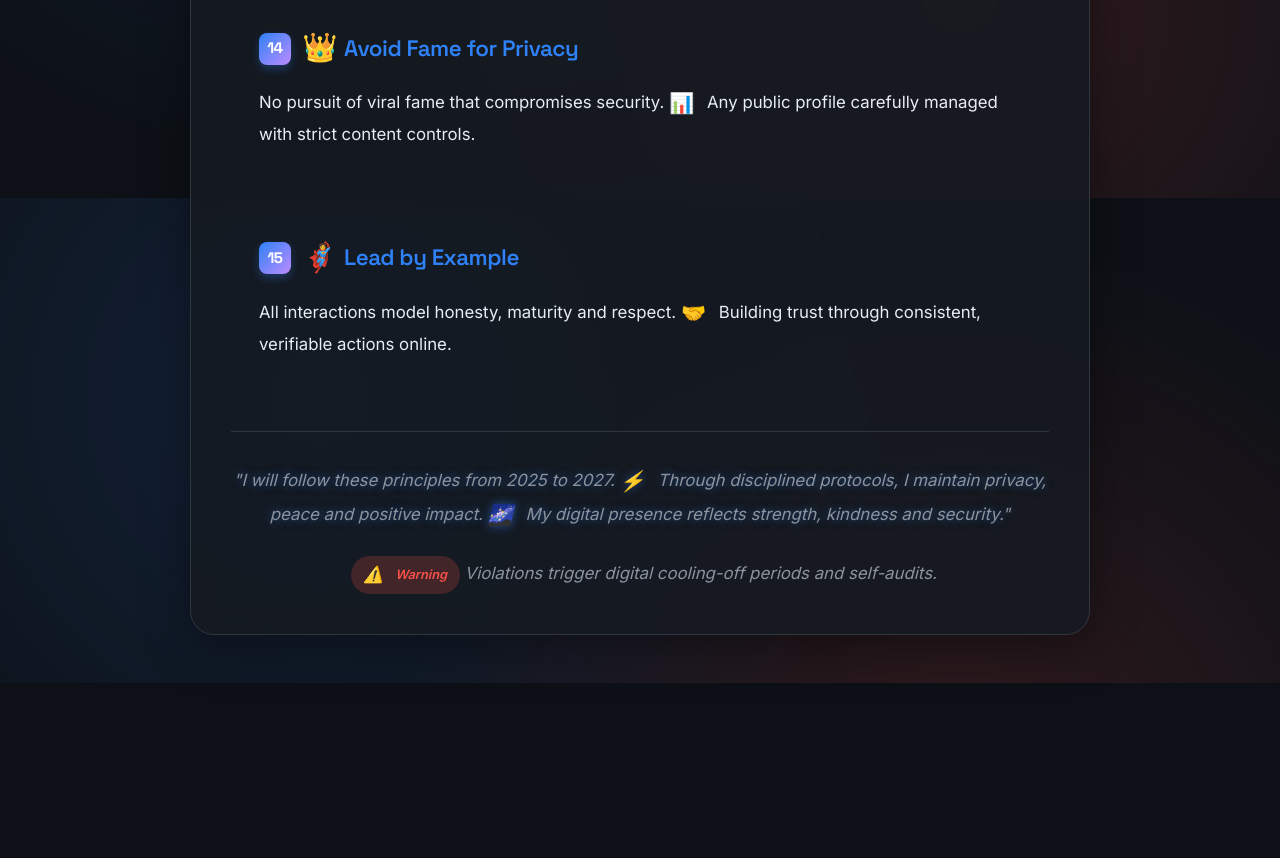
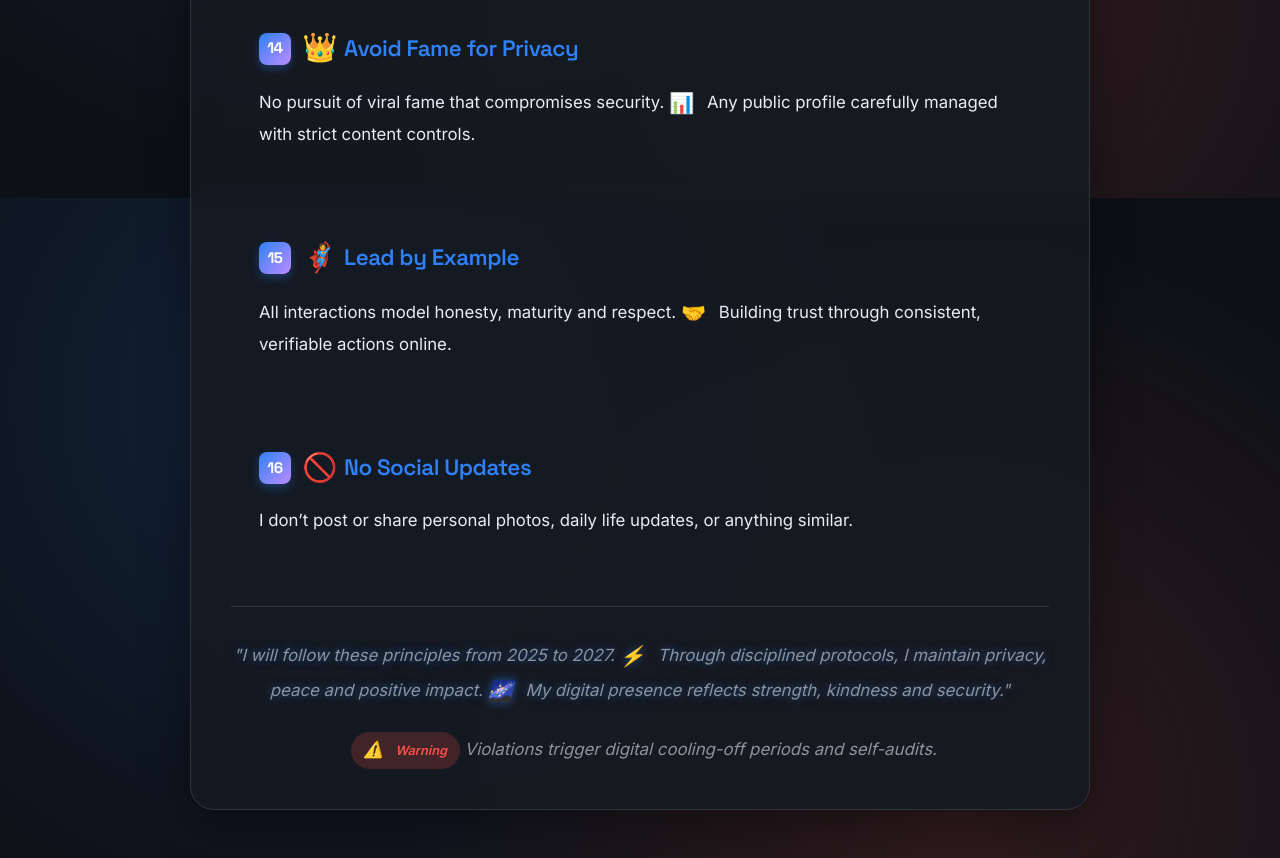
Before and after one commit to FasterSoftwareDeveloper/Personal-Online-Privacy-Behavior-Rules, a plain HTML site: page index.html in a window 1280 px wide. Shown: the part 3002-3860 px from the top of the page. Before the commit the page ends 3685 px from the top, so only its background shows below. Drawn offline with Linux system fonts and the light colour scheme.

Commit message:
Add rule 16: No Social Updates

```diff
--- a/index.html
+++ b/index.html
@@ -421,6 +421,11 @@
       <p>All interactions model honesty, maturity and respect. <span class="emoji-static">🤝</span> Building trust through consistent, verifiable actions online.</p>
     </div>
 
+    <div class="rule">
+       <h2><span class="rule-number">16</span> <span class="emoji">🚫</span> No Social Updates</h2>
+       <p>I don’t post or share personal photos, daily life updates, or anything similar.</p>
+    </div>
+
     <footer>
       <p class="glow">"I will follow these principles from 2025 to 2027. <span class="emoji">⚡</span> Through disciplined protocols, I maintain privacy, peace and positive impact. <span class="emoji">🌌</span> My digital presence reflects strength, kindness and security."</p>
       <p style="margin-top: 1.5rem;"><span class="badge badge-error"><span class="emoji">⚠️</span> Warning</span> Violations trigger digital cooling-off periods and self-audits.</p>
```
